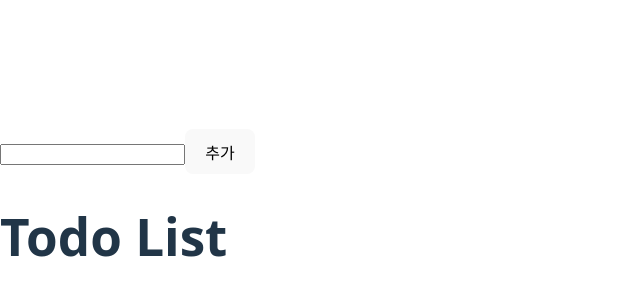
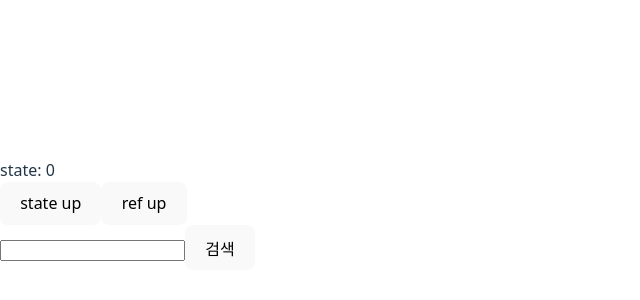
Before and after one commit to sung-silver/react-study, a React (Vite) app: page / in a window 1280 px wide. Shown: the part 186-486 px from the top of the page, without its empty margins (0-640 px from the left). Built offline with nearby package versions, Linux system fonts and the light colour scheme.

Commit message:
feat: useRef를 이용하여 검색 기능 구현하기

```diff
--- /dev/null
+++ b/src/CounterApp.tsx
@@ -0,0 +1,43 @@
+import { useRef, useState } from "react";
+import Search from "./component/Search";
+
+function App() {
+  const [stateCount, setStateCount] = useState<number>(0);
+  const refCount = useRef<number>(0);
+
+  // 로직에만 사용되는 변수는 useRef를 사용하면 좋다
+  // 이 때, UI에 보여지는 값이 아니어야 한다
+
+  const handleStateUp = () => {
+    setStateCount((prev) => prev + 1);
+  };
+
+  const handleRefUp = () => {
+    refCount.current += 1;
+    console.log("ref 값 증가:", refCount.current);
+  };
+
+  return (
+    <div>
+      <div>state: {stateCount}</div>
+
+      <button onClick={handleStateUp}>state up</button>
+      <button onClick={handleRefUp}>ref up</button>
+      <Search></Search>
+    </div>
+  );
+}
+
+export default App;
+
+// useState
+// 1. 값이 유지가 됨
+// 2. but, 값이 변경이 되면 컴포넌트가 리렌더링이 됨
+
+// useRef
+// 1. 값이 유지가 됨
+// 2. but, 값이 변경이 되어도 컴포넌트가 리렌더링이 되지 않음
+// 3. 객체를 반환한다. { current: 값 }
+// 4. 변수와 state의 장점을 모두 가지고 있다. (값이 유지되고, 값이 변경되어도 리렌더링이 되지 않음)
+
+// useRef 예시: 검색창에서 '기생충'을 검색하고 버튼을 누른 후 버튼을 또 눌러도 api 요청이 되지 않도록 하는 경우, useRef로 검색어를 저장하여 이전 검색어와 비교하여 api 요청 여부를 결정할 수 있다.
--- /dev/null
+++ b/src/component/Search.tsx
@@ -0,0 +1,34 @@
+import { useState, useRef } from "react";
+
+export default function Search() {
+  const [searchTerm, setSearchTerm] = useState("");
+  const prevSearchTerm = useRef("");
+
+  const fetchSearch = () => {
+    console.log("API  호출 시작");
+    // api 호출 내용
+  };
+
+  const handleSearch = () => {
+    if (searchTerm === prevSearchTerm.current) {
+      console.log("이전 검색어와 동일합니다. API 요청을 생략합니다.");
+      return;
+    }
+    fetchSearch();
+    prevSearchTerm.current = searchTerm;
+  };
+
+  return (
+    <div>
+      <input
+        type="text"
+        value={searchTerm}
+        onChange={(e) => setSearchTerm(e.target.value)}
+      />
+      <button onClick={handleSearch}>검색</button>
+    </div>
+  );
+}
+
+// useRef는 컴포넌트가 리렌더링되어도 값이 유지되는 변수를 만들 때 사용한다.
+// 이 예시에서는 prevSearchTerm이라는 useRef를 사용하여 이전 검색어를 저장하고, 현재 검색어와 비교하여 API 요청 여부를 결정한다.
--- a/src/main.tsx
+++ b/src/main.tsx
@@ -1,7 +1,7 @@
 import { StrictMode } from "react";
 import { createRoot } from "react-dom/client";
 import "./index.css";
-import App from "./TodoApp.tsx";
+import App from "./CounterApp.tsx";
 
 createRoot(document.getElementById("root")!).render(
   <StrictMode>
```
